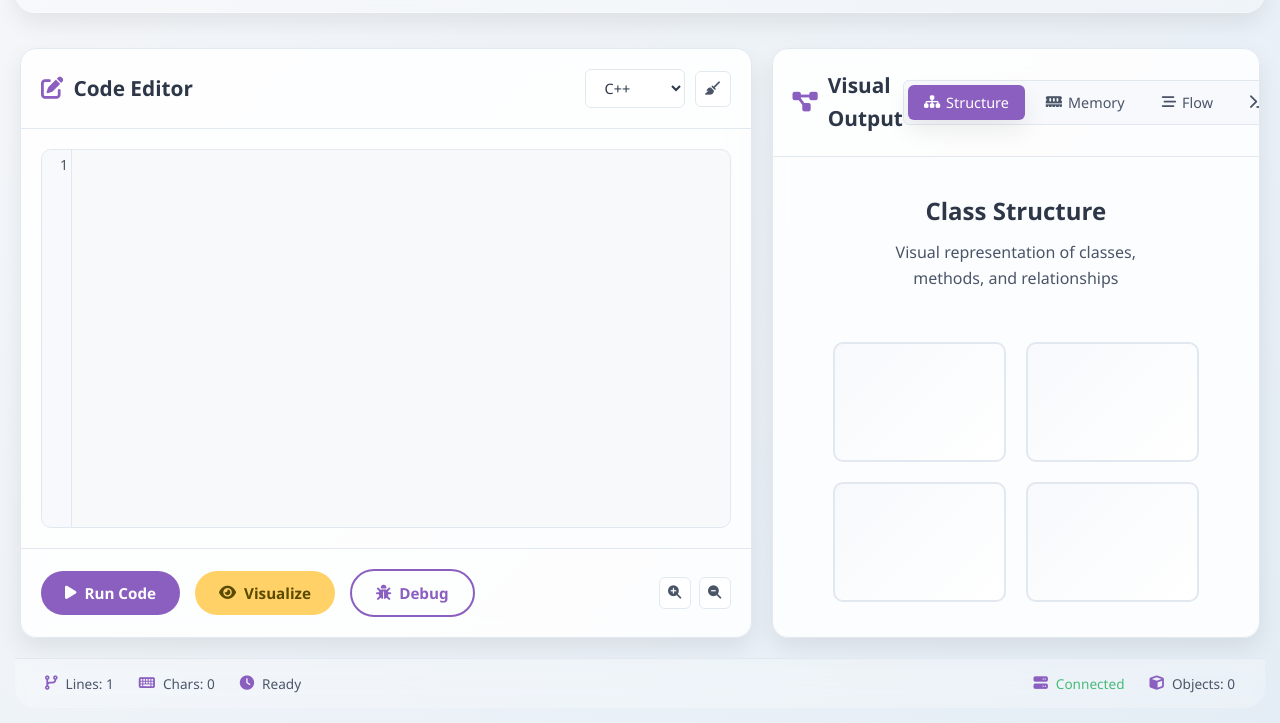
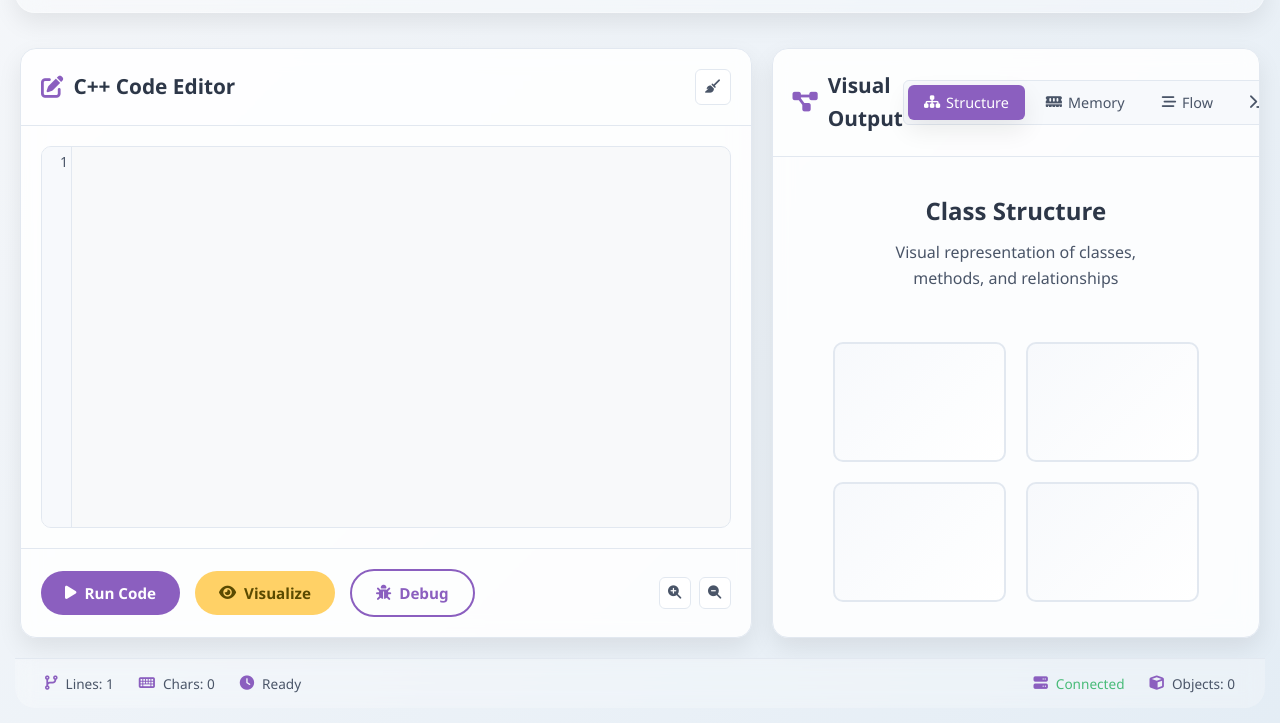
Before and after one commit to syed-imadulla/CPP_Visualizer, a plain HTML site: page index.html in a window 1280 px wide. Shown: the part 77-800 px from the top of the page. Drawn offline with nearby package versions, Linux system fonts and the light colour scheme.

Commit message:
just CPP

```diff
--- a/index.html
+++ b/index.html
@@ -54,14 +54,9 @@
                 <div class="panel-header">
                     <div class="panel-title">
                         <i class="fas fa-edit"></i>
-                        <h2>Code Editor</h2>
+                        <h2>C++ Code Editor</h2>
                     </div>
                     <div class="panel-actions">
-                        <select class="lang-select" id="langSelect">
-                            <option value="cpp">C++</option>
-                            <option value="python">Python</option>
-                            <option value="java">Java</option>
-                        </select>
                         <button class="icon-btn" id="formatBtn" title="Format Code">
                             <i class="fas fa-broom"></i>
                         </button>
--- a/script.js
+++ b/script.js
@@ -1,6 +1,5 @@
 // Initialize CodeMirror
 const codeEditor = CodeMirror.fromTextArea(document.getElementById('codeEditor'), {
-    mode: 'text/x-c++src',
     theme: 'default',
     lineNumbers: true,
     indentUnit: 4,
--- a/style.css
+++ b/style.css
@@ -205,22 +205,6 @@ body {
     display: flex;
     align-items: center;
     gap: 10px;
-}
-
-.lang-select {
-    background: var(--bg-secondary);
-    border: 1px solid var(--border-color);
-    color: var(--text-primary);
-    padding: 8px 15px;
-    border-radius: var(--radius-sm);
-    font-size: 0.9rem;
-    cursor: pointer;
-    transition: var(--transition);
-}
-
-.lang-select:focus {
-    border-color: var(--primary);
-    outline: none;
 }
 
 .icon-btn {
```
